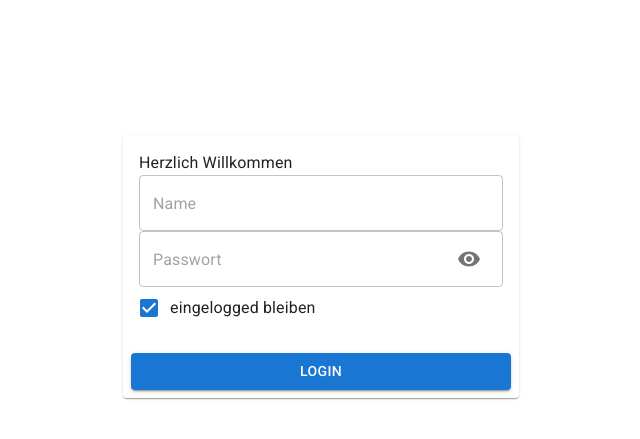
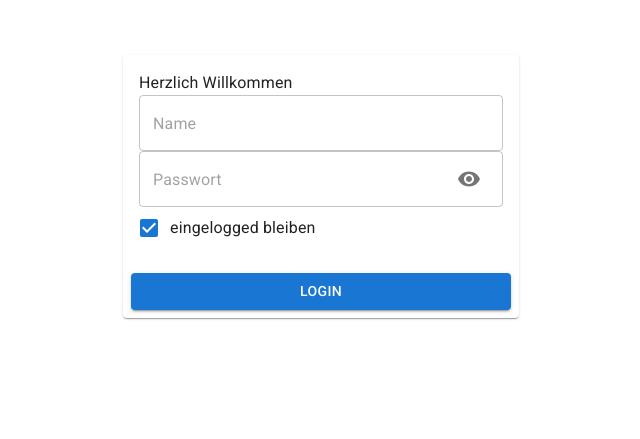
Before and after one commit to Ledditz/clubseite, a React (Create React App) app: page /login in a window 1280 px wide. Shown: the part 185-624 px from the top of the page, without its empty margins (319-959 px from the left). Built offline with nearby package versions, Linux system fonts and the light colour scheme.

Commit message:
fix login height

```diff
--- a/src/components/Login.tsx
+++ b/src/components/Login.tsx
@@ -36,7 +36,7 @@ function Login(props: LoginProps) {
     }
 
     return (
-        <Box paddingTop={40}>
+        <Box paddingTop={'30vh'}>
             <Container maxWidth="xs">
                 <Card>
                     <form onSubmit={handleLoginClick}>
```
